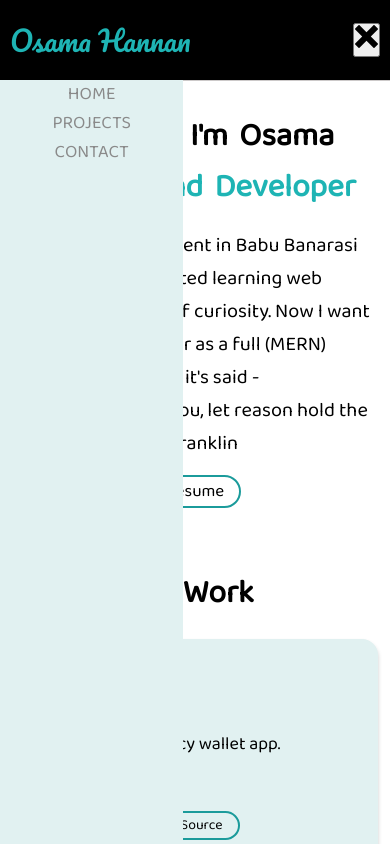
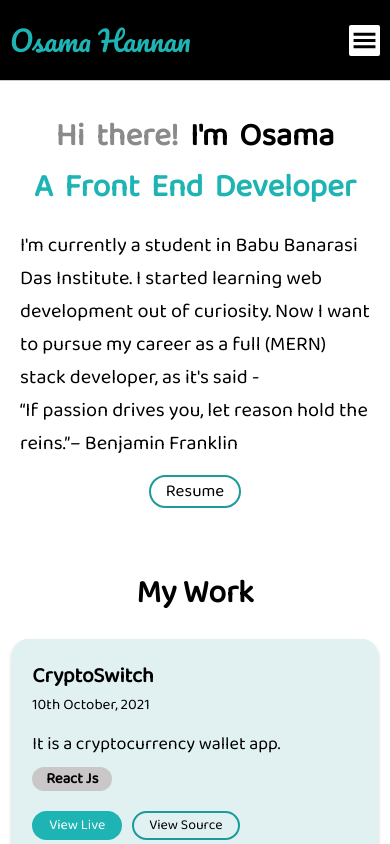
Before and after one commit to osamahannan/Portfolio-2.0, a React (Create React App) app: page / in a window 390 px wide. Shown: the top 844 px of the page. Built offline with nearby package versions, Linux system fonts and the light colour scheme.

Commit message:
updated hamburger menu

```diff
--- a/src/Components/Navbar.js
+++ b/src/Components/Navbar.js
@@ -6,7 +6,7 @@ import { useMediaQuery } from "react-responsive";
 
 const Navbar = () => {
   const isMobile = useMediaQuery({ query: "(max-width: 650px)" });
-  const [showMenu, setShowMenu] = useState(true);
+  const [showMenu, setShowMenu] = useState(false);
 
   return (
     <div className="navbar">
@@ -16,11 +16,12 @@ const Navbar = () => {
         </Link>
       </div>
 
-      {isMobile ? (<button onClick={()=>setShowMenu(!showMenu)}>
-        {showMenu ? <ImCross className="cross" /> : <GiHamburgerMenu className="hamburger" />} </button>
+      {isMobile ? (<ul>
+        {showMenu ? <ImCross className="cross" onClick={() => setShowMenu(!showMenu)} /> : <GiHamburgerMenu className="hamburger" onClick={() => setShowMenu(!showMenu)} />} </ul>
       ) : ""}
 
       <ul className={showMenu ? "hidden active" : "hidden"}>
+        <div className="navdiv">
           <li>
             <Link to="/" onClick={() => setShowMenu(false)}> HOME </Link>
           </li>
@@ -30,6 +31,7 @@ const Navbar = () => {
           <li>
             <Link to="#/" onClick={() => setShowMenu(false)}> CONTACT </Link>
           </li>
+        </div>
       </ul>
 
     </div>
--- a/src/index.css
+++ b/src/index.css
@@ -41,12 +41,20 @@
   flex-direction: column;
 }
 
-.hamburger {
-  font-size: 30px;
+.navdiv {
+  display: flex;
+}
+
+.hamburger, .cross {
+  font-size: 25px;
+  background-color: white;
+  border-radius: 2px;
+  padding: 3px;
 }
 
 .cross {
-  font-size: 23px;
+  font-size: 24px;
+  padding: 3px;
 }
 
 .navbar ul li {
@@ -326,6 +334,13 @@
     opacity: 1;
   }
 
+  .navdiv {
+    display: flex;
+    flex-direction: column;
+    justify-content: space-evenly;
+    height: 150px;
+  }
+
   .about {
     align-items: center;
     margin-top: 30px;
@@ -373,15 +388,15 @@
     left: -100%;
     top: 80px;
     height: 100%;
-    background-color: rgb(225, 241, 241);
-    width: 47%;
+    background-color: rgb(245, 245, 245);
+    width: 50%;
     transition: 0.3s all ease;
     border-radius: 0 0 15px 0;
+    padding-top: 20px;
   }
 
   .hidden a {
     font-size: 18px;
-    margin-top: 40px;
   }
 
   .hidden.active {
```
Lines whose indentation alone changed are shown as unchanged.
